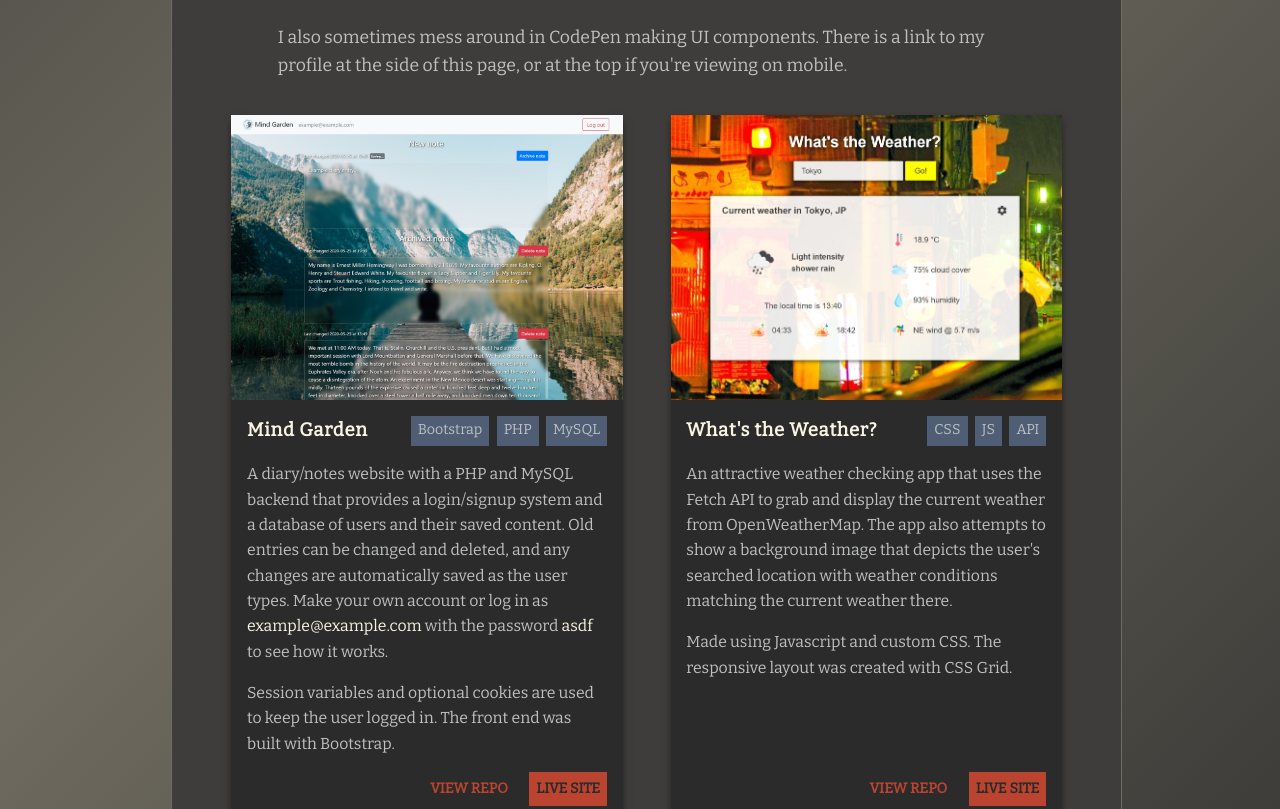
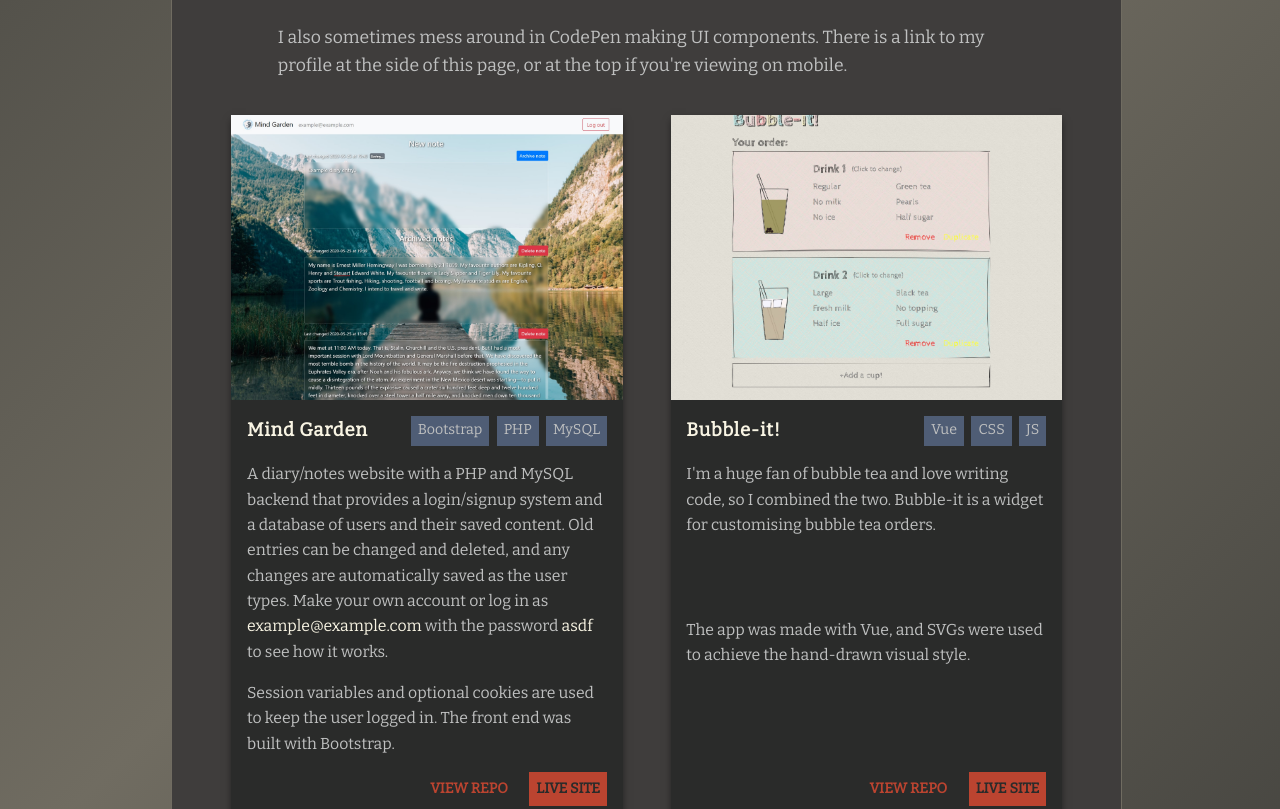
Before and after one commit to AngusMacrae/portfolio, a website: page index.html in a window 1280 px wide. Shown: the part 1309-2118 px from the top of the page. Drawn offline with nearby package versions, Linux system fonts and the light colour scheme.

Commit message:
Add Bubble-it to portfolio

```diff
--- a/index.html
+++ b/index.html
@@ -335,6 +335,28 @@
         </article>
 
         <article class="portfolio-item flow flow-tight">
+          <img src="images/portfolio/bubble-it.jpg" />
+          <div class="portfolio-header">
+            <h3>Bubble-it!</h3>
+            <ul class="skills">
+              <li>Vue</li>
+              <li>CSS</li>
+              <li>JS</li>
+            </ul>
+          </div>
+          <p>
+            I'm a huge fan of bubble tea and love writing code, so I combined the two. Bubble-it is a widget for customising bubble tea orders.
+          </p>
+          <p>
+            The app was made with Vue, and SVGs were used to achieve the hand-drawn visual style.
+          </p>
+          <div class="portfolio-buttons">
+            <a href="" target="_blank" class="primary">Live Site</a>
+            <a href="https://github.com/AngusMacrae/bubble-it-vue" target="_blank" class="secondary">View Repo</a>
+          </div>
+        </article>
+
+        <article class="portfolio-item flow flow-tight">
           <img src="images/portfolio/weather-tokyo-cropped.jpg" />
           <div class="portfolio-header">
             <h3>What's the Weather?</h3>
```
Also changed, not shown: images/portfolio/bubble-it.jpg (added).
